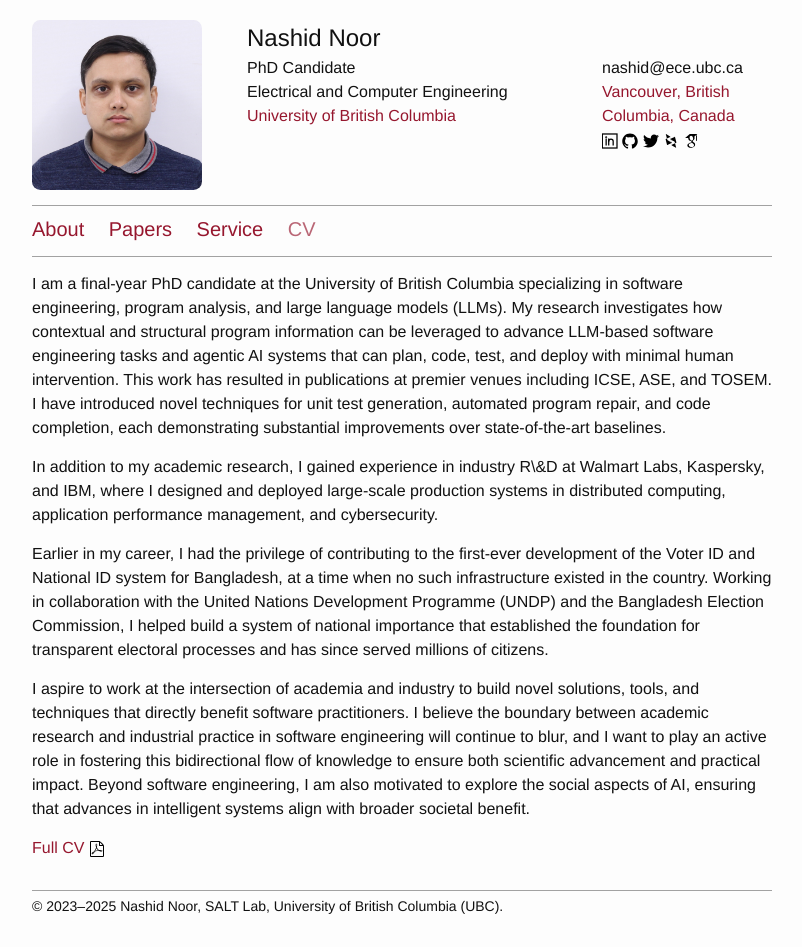
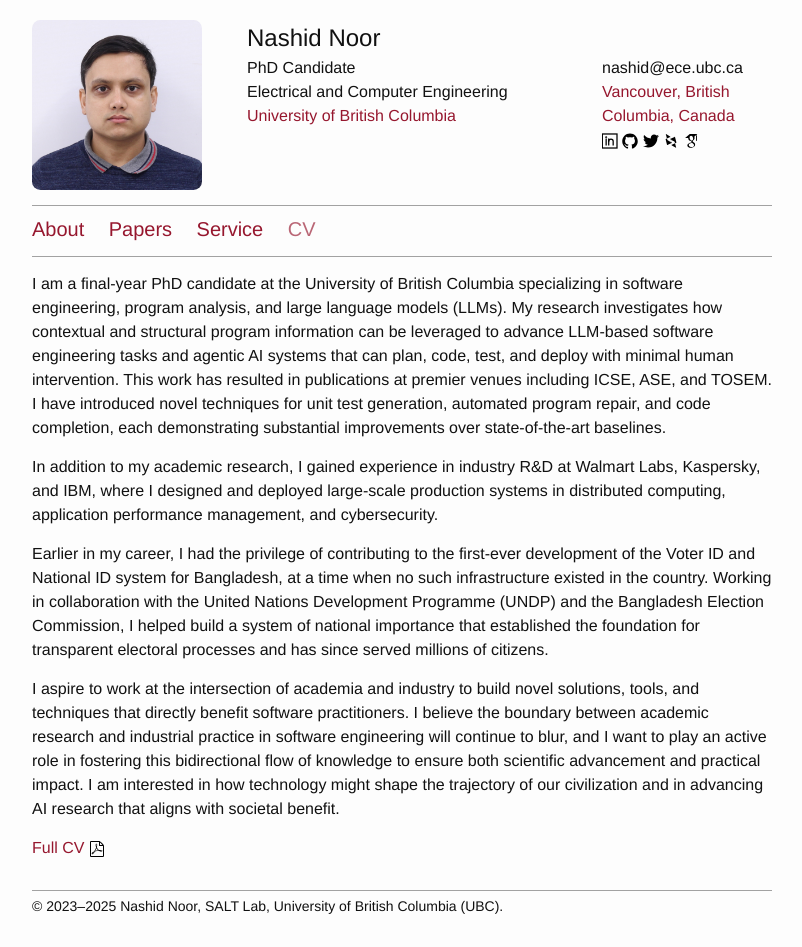
Before and after one commit to nashid/nashid.github.io, a Jekyll site: the page built from nav/cv.md, in a window 1280 px wide. Shown: the whole page, without its empty margins (238-1040 px from the left). Built offline with Jekyll 4.4.1, drawn with Linux system fonts in a browser that asks for light colours.

Commit message:
add cv - 3

```diff
--- a/nav/cv.md
+++ b/nav/cv.md
@@ -6,11 +6,11 @@
 ---
 I am a final-year PhD candidate at the University of British Columbia specializing in software engineering, program analysis, and large language models (LLMs). My research investigates how contextual and structural program information can be leveraged to advance LLM-based software engineering tasks and agentic AI systems that can plan, code, test, and deploy with minimal human intervention. This work has resulted in publications at premier venues including ICSE, ASE, and TOSEM. I have introduced novel techniques for unit test generation, automated program repair, and code completion, each demonstrating substantial improvements over state-of-the-art baselines.
 
-In addition to my academic research, I gained experience in industry R\&D at Walmart Labs, Kaspersky, and IBM, where I designed and deployed large-scale production systems in distributed computing, application performance management, and cybersecurity.
+In addition to my academic research, I gained experience in industry R&D at Walmart Labs, Kaspersky, and IBM, where I designed and deployed large-scale production systems in distributed computing, application performance management, and cybersecurity.
 
 Earlier in my career, I had the privilege of contributing to the first-ever development of the Voter ID and National ID system for Bangladesh, at a time when no such infrastructure existed in the country. Working in collaboration with the United Nations Development Programme (UNDP) and the Bangladesh Election Commission, I helped build a system of national importance that established the foundation for transparent electoral processes and has since served millions of citizens.
 
-I aspire to work at the intersection of academia and industry to build novel solutions, tools, and techniques that directly benefit software practitioners. I believe the boundary between academic research and industrial practice in software engineering will continue to blur, and I want to play an active role in fostering this bidirectional flow of knowledge to ensure both scientific advancement and practical impact. Beyond software engineering, I am also motivated to explore the social aspects of AI, ensuring that advances in intelligent systems align with broader societal benefit.
+I aspire to work at the intersection of academia and industry to build novel solutions, tools, and techniques that directly benefit software practitioners. I believe the boundary between academic research and industrial practice in software engineering will continue to blur, and I want to play an active role in fostering this bidirectional flow of knowledge to ensure both scientific advancement and practical impact. I am interested in how technology might shape the trajectory of our civilization and in advancing AI research that aligns with societal benefit.
 
 <a href="/resources/docs/resume_nashid.pdf" target="_blank">
         Full CV <span class="icon"><svg><use xlink:href="#icon-pdf"/></svg></span>
```
